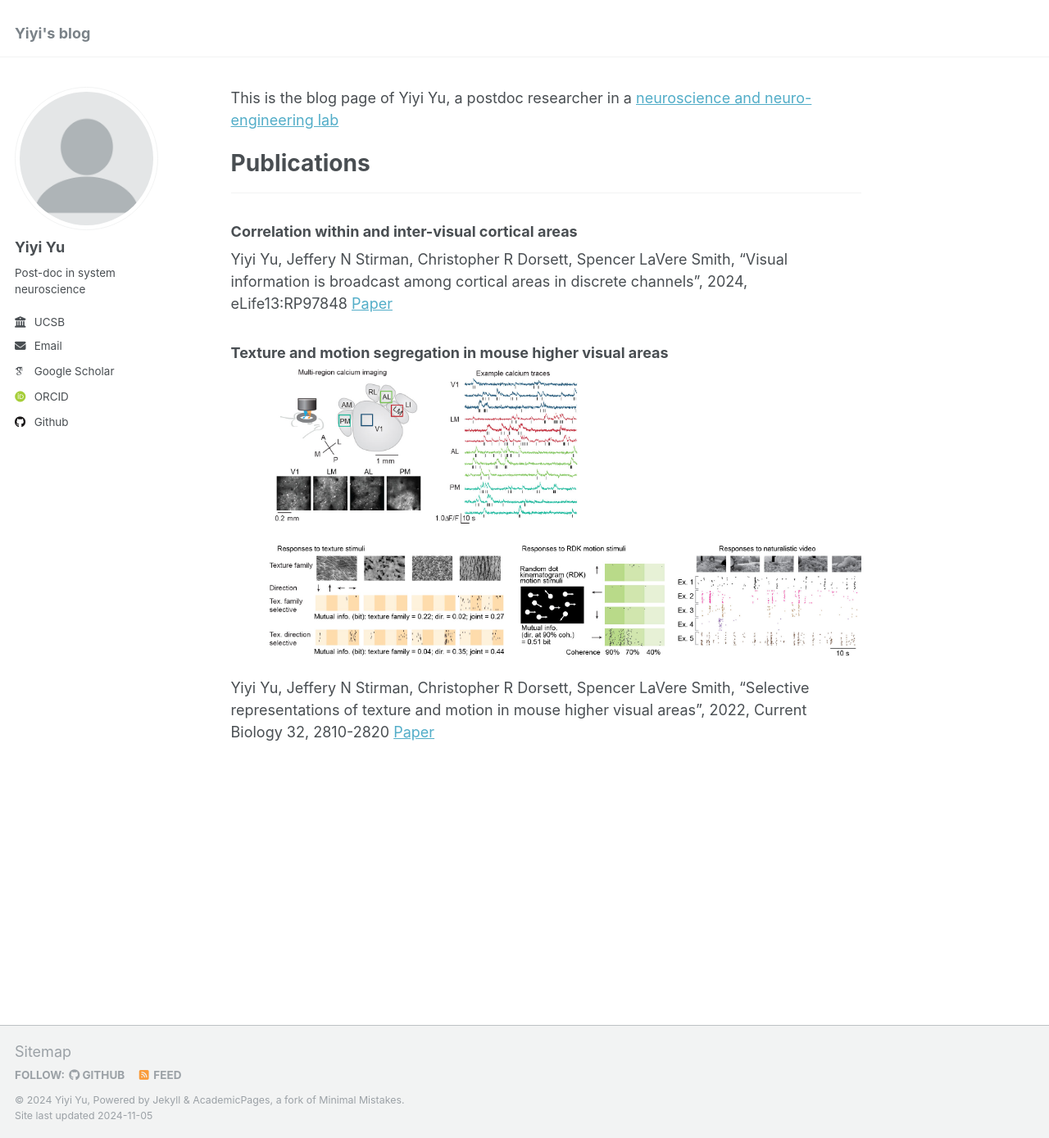
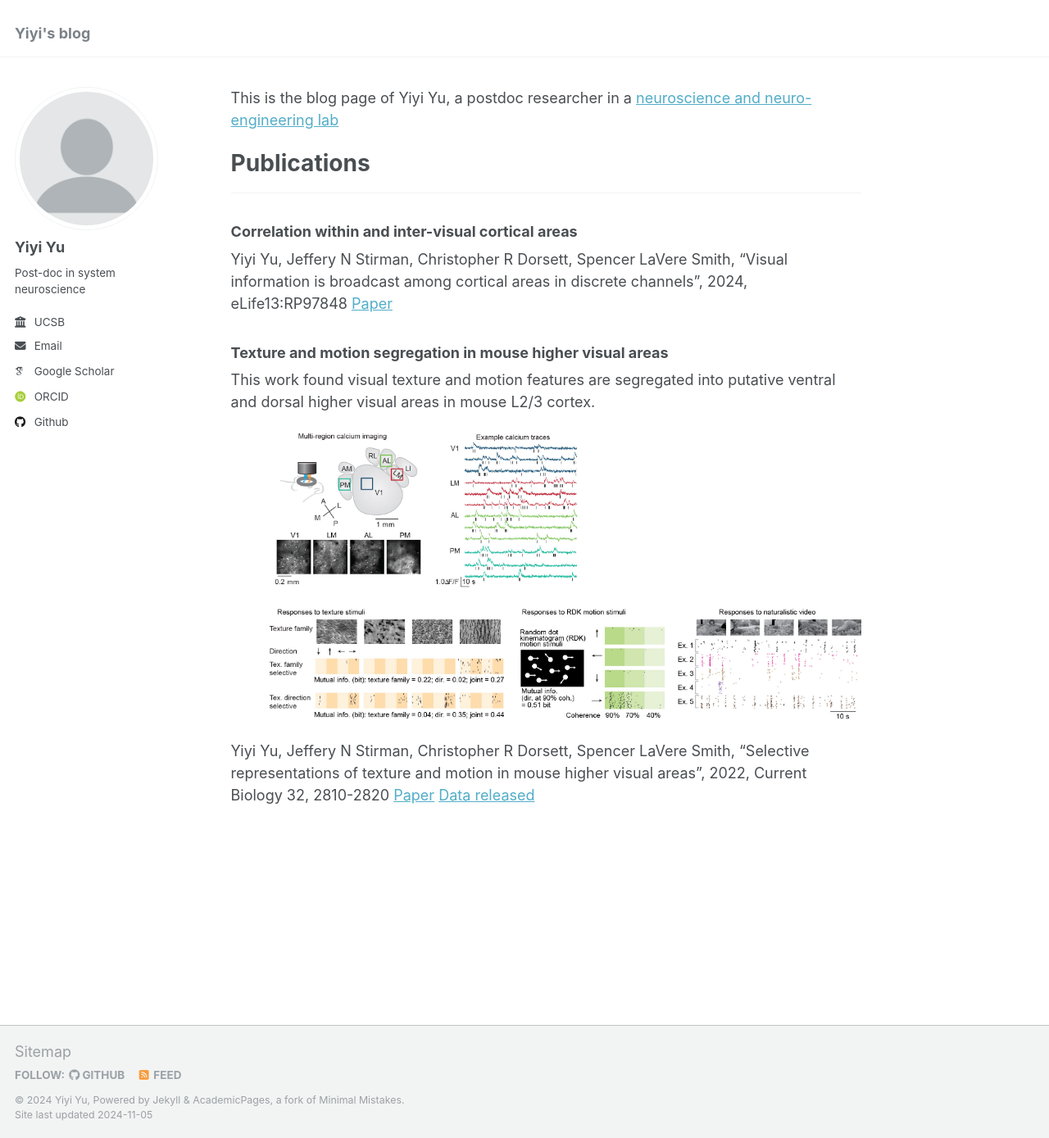
Before and after one commit to yuyiyi/yuyiyi.github.io, a Jekyll site: the page built from _pages/about.md, in a window 1280 px wide and 1389 px high. Shown: the whole window at 82% size. Built offline with Jekyll 4.4.1, drawn with Linux system fonts in a browser that asks for light colours; some web fonts are replaced.

Commit message:
Update about.md

```diff
--- a/_pages/about.md
+++ b/_pages/about.md
@@ -21,8 +21,10 @@ Yiyi Yu, Jeffery N Stirman, Christopher R Dorsett, Spencer LaVere Smith, "Visual
 
 
 ### Texture and motion segregation in mouse higher visual areas
+This work found visual texture and motion features are segregated into putative ventral and dorsal higher visual areas in mouse L2/3 cortex.
 
 ![TextureMotionSegregation](/images/TextureMotionSegregation_summary.jpg)
 
 Yiyi Yu, Jeffery N Stirman, Christopher R Dorsett, Spencer LaVere Smith, "Selective representations of texture and motion in mouse higher visual areas", 2022, Current Biology 32, 2810-2820
 [Paper](https://www.cell.com/current-biology/pdf/S0960-9822(22)00730-8.pdf)
+[Data released](https://github.com/yuyiyi/Tuning-of-mouse-higher-visual-area)
```
